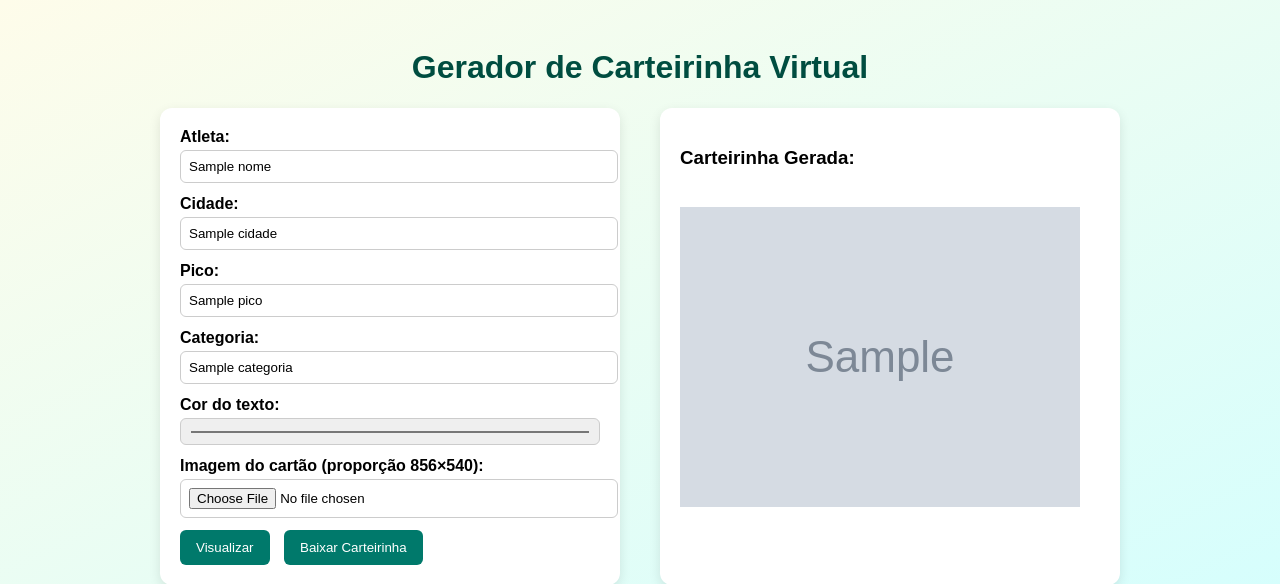
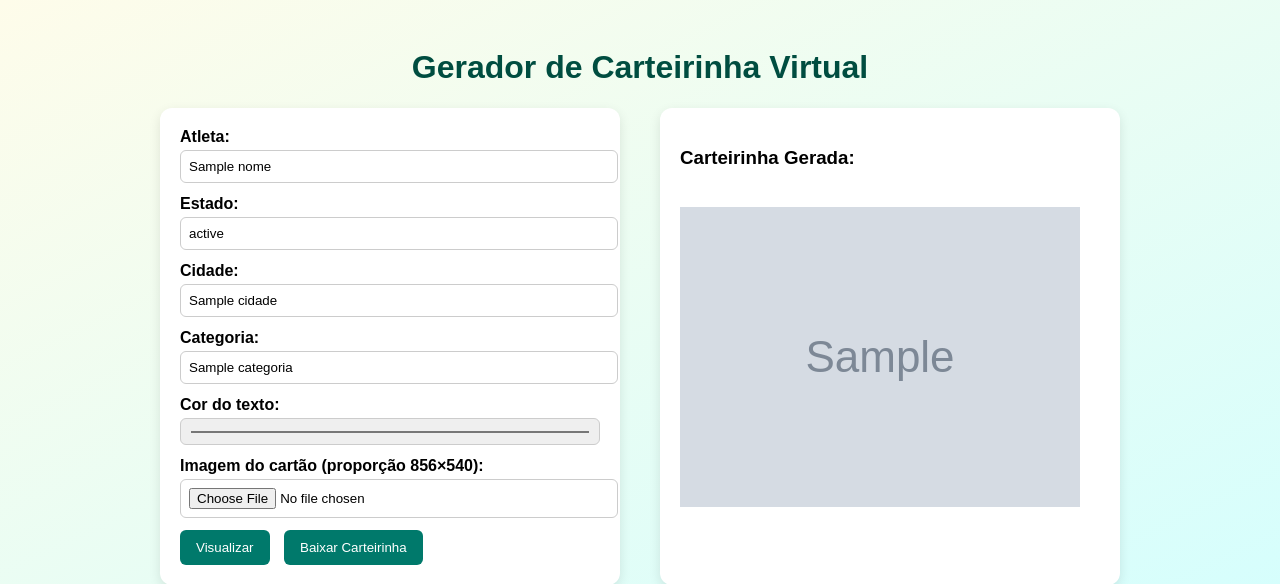
Before and after one commit to rodrigocssoares/carteirinha-virtual, a Flask app: template templates/index.html in a window 1280 px wide. Shown: the top 584 px of the page. Run offline with Flask 3, Linux system fonts and the light colour scheme; the template is opened without the code that fills it: most values are stand-ins (such as "Sample title", 1, 10 or a date in 2020); grey boxes marked "Sample" are stand-in pictures.

Commit message:
Altera campo 'Cidade' para 'Estado' e 'Pico' para 'Cidade' no formulário e texto da carteirinha

```diff
--- a/app.py
+++ b/app.py
@@ -1,4 +1,3 @@
-
 from flask import Flask, request, render_template, send_file
 from PIL import Image, ImageDraw, ImageFont
 import os
@@ -15,7 +14,7 @@ app.config['RESULT_FOLDER'] = RESULT_FOLDER
 os.makedirs(UPLOAD_FOLDER, exist_ok=True)
 os.makedirs(RESULT_FOLDER, exist_ok=True)
 
-def generate_card(img_path, nome, cidade, pico, categoria, cor_texto, result_filename):
+def generate_card(img_path, nome, estado, cidade, categoria, cor_texto, result_filename):
     base = Image.open(img_path).convert("RGBA").resize((856, 540))
     overlay = Image.open(OVERLAY_PATH).convert("RGBA").resize((856, 540))
     base.paste(overlay, (0, 0), overlay)
@@ -23,17 +22,12 @@ def generate_card(img_path, nome, cidade, pico, categoria, cor_texto, result_fil
     draw = ImageDraw.Draw(base)
     font_path = "/usr/share/fonts/truetype/dejavu/DejaVuSans-Bold.ttf"
     try:
-        font = ImageFont.truetype(font_path, 22)
+        font = ImageFont.truetype(font_path, 28)
     except:
         font = ImageFont.load_default()
 
-    texto = f"Atleta: {nome}\nCidade: {cidade}\nPico: {pico}\nCategoria: {categoria}"
-
-    bbox = draw.textbbox((0, 0), texto, font=font)
-    text_height = bbox[3] - bbox[1]
-    text_position = (40, base.height - text_height - 40)
-
-    draw.text(text_position, texto, fill=cor_texto, font=font)
+    texto = f"Atleta: {nome}\nEstado: {estado}\nCidade: {cidade}\nCategoria: {categoria}"
+    draw.text((40, base.height - 100), texto, fill=cor_texto, font=font)
 
     result_path = os.path.join(app.config['RESULT_FOLDER'], result_filename)
     base.save(result_path)
@@ -42,17 +36,19 @@ def generate_card(img_path, nome, cidade, pico, categoria, cor_texto, result_fil
 @app.route('/', methods=['GET', 'POST'])
 def index():
     imagem_gerada = None
-    nome = cidade = pico = categoria = cor = ''
-    result_path = img_path = ''
+    nome = estado = cidade = categoria = cor = ''
+    img_path = None
+
     if request.method == 'POST':
         nome = request.form.get('nome', '')
+        estado = request.form.get('estado', '')
         cidade = request.form.get('cidade', '')
-        pico = request.form.get('pico', '')
         categoria = request.form.get('categoria', '')
         cor = request.form.get('cor', '#FFFFFF')
         acao = request.form.get('acao')
 
-        img_path = request.form.get("imagem_path", OVERLAY_PATH)
+        img_path = request.form.get('imagem_path', '')
+
         if 'imagem' in request.files:
             imagem = request.files['imagem']
             if imagem and imagem.filename:
@@ -60,24 +56,22 @@ def index():
                 img_path = os.path.join(app.config['UPLOAD_FOLDER'], filename)
                 imagem.save(img_path)
 
-        result_filename = f"final_{secure_filename(nome)}.png"
-        result_path = generate_card(img_path, nome, cidade, pico, categoria, cor, result_filename)
+        if img_path:
+            result_filename = f"final_{secure_filename(nome)}.png"
+            result_path = generate_card(img_path, nome, estado, cidade, categoria, cor, result_filename)
 
-        if acao == 'visualizar':
-            imagem_gerada = result_path
-        elif acao == 'baixar':
-            return send_file(result_path, as_attachment=True)
+            if acao == 'visualizar':
+                imagem_gerada = result_path
+            elif acao == 'baixar':
+                return send_file(result_path, as_attachment=True)
 
     return render_template(
-        "index.html",
+        'index.html',
         nome=nome,
+        estado=estado,
         cidade=cidade,
-        pico=pico,
         categoria=categoria,
         cor=cor,
-        imagem_gerada=result_path,
+        imagem_gerada=imagem_gerada,
         imagem_path=img_path
     )
-
-if __name__ == "__main__":
-    app.run(debug=True)
--- a/templates/index.html
+++ b/templates/index.html
@@ -62,11 +62,11 @@
                 <label for="nome">Atleta:</label>
                 <input type="text" id="nome" name="nome" value="{{ nome or '' }}" required>
 
+                <label for="estado">Estado:</label>
+                <input type="text" id="estado" name="estado" value="{{ estado or '' }}">
+
                 <label for="cidade">Cidade:</label>
                 <input type="text" id="cidade" name="cidade" value="{{ cidade or '' }}">
-
-                <label for="pico">Pico:</label>
-                <input type="text" id="pico" name="pico" value="{{ pico or '' }}">
 
                 <label for="categoria">Categoria:</label>
                 <input type="text" id="categoria" name="categoria" value="{{ categoria or '' }}">
@@ -76,8 +76,9 @@
 
                 <label for="imagem">Imagem do cartão (proporção 856×540):</label>
                 <input type="file" id="imagem" name="imagem">
+
                 {% if imagem_path %}
-                    <input type="hidden" name="imagem_path" value="{{ imagem_path }}">
+                <input type="hidden" name="imagem_path" value="{{ imagem_path }}">
                 {% endif %}
 
                 <button type="submit" name="acao" value="visualizar">Visualizar</button>
```
